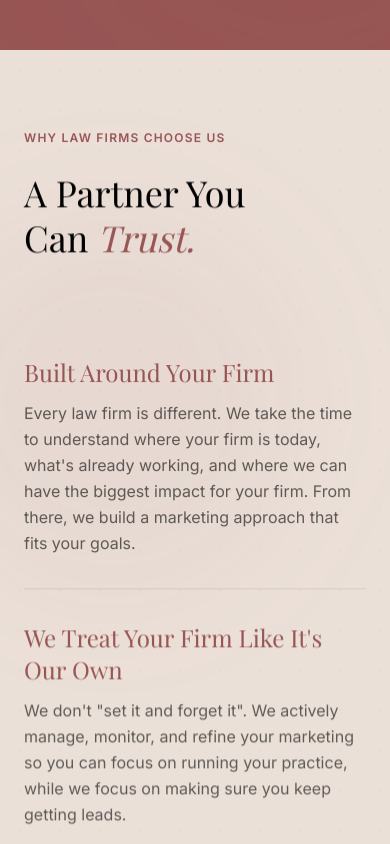
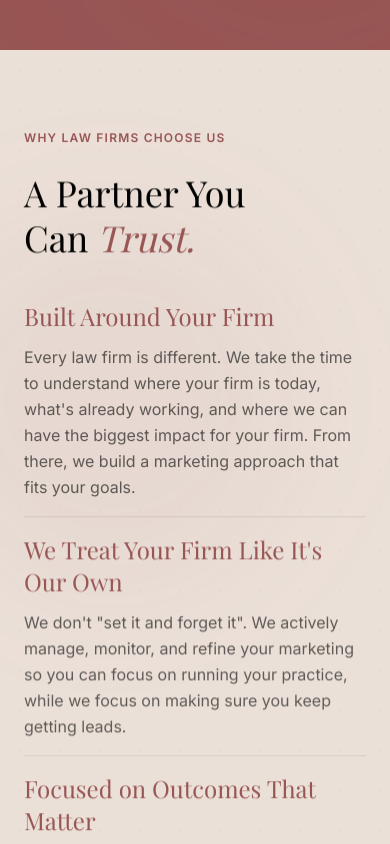
Before and after one commit to SocialEngagementGroup/marketing, a React (Vite) app: page / in a window 390 px wide. Shown: the part 2140-2984 px from the top of the page. Built offline with nearby package versions, Linux system fonts and the light colour scheme; a web font is replaced by a local one.

Commit message:
refactor: improve responsive styling for line breaks, spacing, button width, and testimonial card height across multiple components.

```diff
--- a/src/components/ContactForm/index.tsx
+++ b/src/components/ContactForm/index.tsx
@@ -61,8 +61,8 @@ const ContactForm: React.FC = () => {
             <div className="space-y-8 md:space-y-12 py-4">
               <div className="space-y-6 md:space-y-8">
                 <h2 className="text-4xl md:text-6xl font-serif font-medium text-white leading-[1.1] tracking-tight">
-                  Let’s create <br className="hidden lg:block" />
-                  the next chapter of <br className="hidden lg:block" />
+                  Let’s create the <br />
+                  next chapter of <br />
                   your <span className="italic">Story</span>
                 </h2>
                 <p className="text-lg md:text-xl text-gray-400 leading-relaxed max-w-lg font-light border-l-2 border-brand-brick/30 pl-6">
@@ -157,7 +157,7 @@ const ContactForm: React.FC = () => {
                   <button
                     type="submit"
                     disabled={status === 'loading' || status === 'success'}
-                    className={`bg-brand-brick hover:bg-brand-brick/90 text-white font-bold py-4 px-8 rounded-full transition-all shadow-lg shadow-brand-brick/20 flex items-center justify-center gap-2 disabled:opacity-70 disabled:cursor-not-allowed ${status === 'success' ? 'bg-green-600 hover:bg-green-700' : ''}`}
+                    className={`w-full md:w-auto bg-brand-brick hover:bg-brand-brick/90 text-white font-bold py-4 px-8 rounded-full transition-all shadow-lg shadow-brand-brick/20 flex items-center justify-center gap-2 disabled:opacity-70 disabled:cursor-not-allowed ${status === 'success' ? 'bg-green-600 hover:bg-green-700' : ''}`}
                   >
                     {status === 'loading' ? (
                       <>
--- a/src/components/Services/ServiceItem.tsx
+++ b/src/components/Services/ServiceItem.tsx
@@ -11,7 +11,7 @@ interface ServiceItemProps {
 const ServiceItem: React.FC<ServiceItemProps> = ({ title, desc, delay = 0 }) => {
   return (
     <Reveal delay={delay}>
-      <div className="py-8 flex items-start gap-6">
+      <div className="py-4 md:py-8 flex items-start gap-6">
         <div className="flex-grow">
           <h3 className="text-2xl md:text-3xl font-serif mb-3 text-brand-brick">
             {title}
--- a/src/components/Services/index.tsx
+++ b/src/components/Services/index.tsx
@@ -31,7 +31,7 @@ const Services: React.FC = () => {
       <div className="absolute -left-20 top-40 w-96 h-96 bg-brand-brick/5 rounded-full blur-3xl pointer-events-none"></div>
 
       <div className="container mx-auto px-6 relative z-10">
-        <div className="grid lg:grid-cols-12 gap-8 lg:gap-16 items-start">
+        <div className="grid lg:grid-cols-12 gap-0 lg:gap-16 items-start">
 
           {/* Left Side - Title & Decorative Element */}
           <div className="lg:col-span-4 lg:sticky lg:top-32">
@@ -42,7 +42,7 @@ const Services: React.FC = () => {
             </Reveal>
 
             <Reveal delay={100}>
-              <h2 className="text-4xl md:text-6xl font-serif text-brand-black leading-tight mb-8">
+              <h2 className="text-4xl md:text-6xl font-serif text-brand-black leading-tight mb-6 md:mb-8">
                 A Partner You <br/>Can <span className="italic text-brand-brick">Trust.</span>
               </h2>
             </Reveal>
--- a/src/components/Testimonials/TestimonialCard.tsx
+++ b/src/components/Testimonials/TestimonialCard.tsx
@@ -51,7 +51,7 @@ const TestimonialCard: React.FC<TestimonialCardProps> = ({ quote, rating, author
       {/* Content Container */}
       <div className="pb-0 md:pb-8">
         {/* Quote Text */}
-        <p className="text-xl md:text-2xl text-white/90 leading-relaxed mb-8 font-light">
+        <p className="text-xl md:text-2xl text-white/90 leading-relaxed mb-8 font-light min-h-[200px] sm:min-h-[160px] md:min-h-0">
           {quote}
         </p>
 
```
